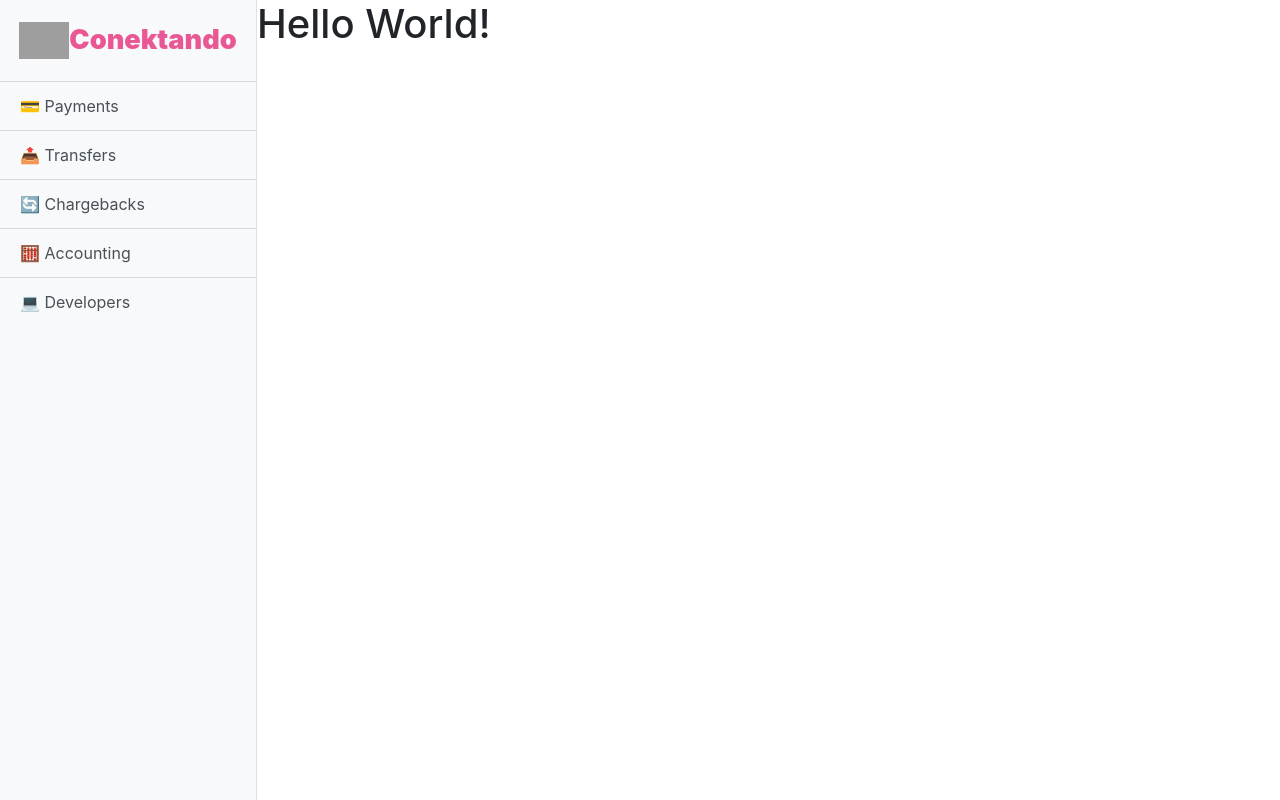
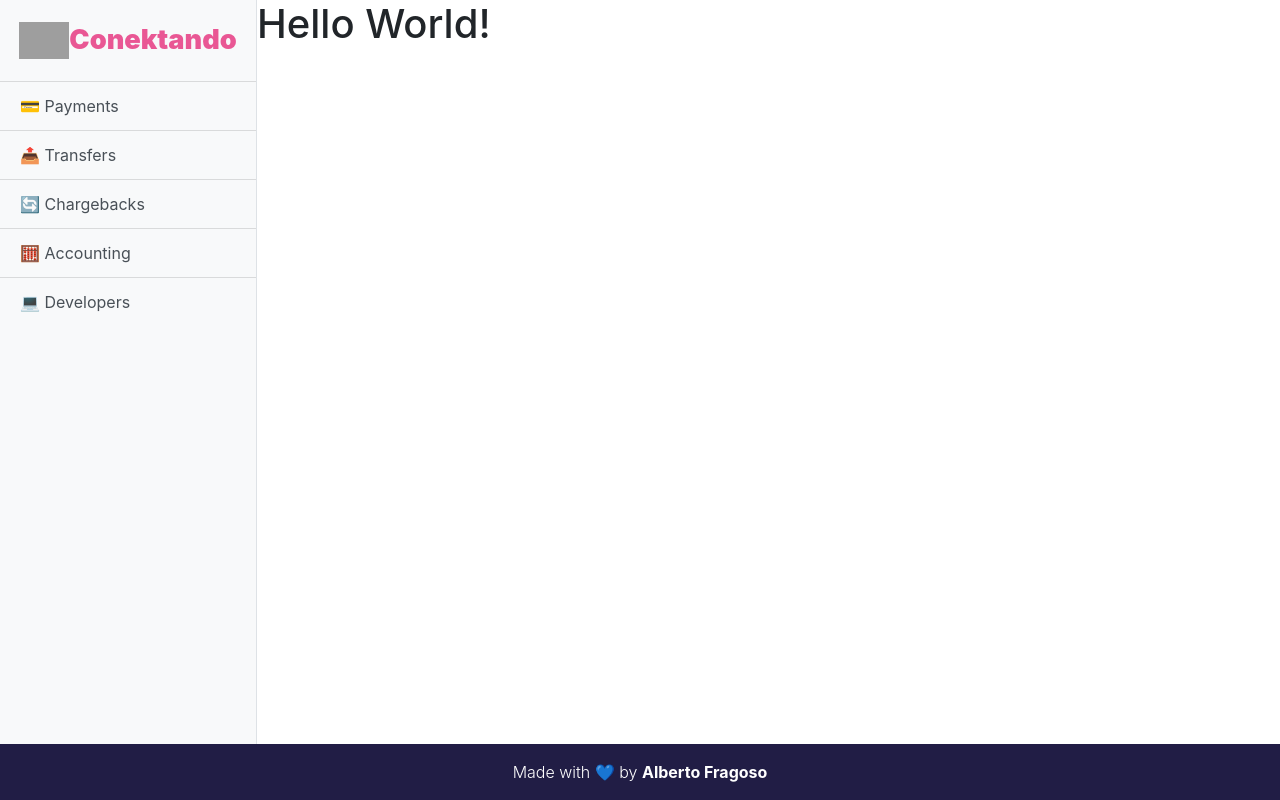
Before and after one commit to albertofragoso/admin, a React app: page / in a window 1280 px wide. Built offline with nearby package versions, Linux system fonts and the light colour scheme; grey boxes are pictures that could not be loaded.

Commit message:
Creating Footer component

```diff
--- /dev/null
+++ b/src/components/Footer.jsx
@@ -0,0 +1,11 @@
+import React from 'react'
+
+import './styles/Footer.css'
+
+const Footer = () => (
+  <div className="Footer">
+    <span className="font-weight-light">Made with 💙 by</span> <span className="font-weight-bold">Alberto Fragoso</span>
+  </div>
+)
+
+export default Footer
--- /dev/null
+++ b/src/components/styles/Footer.css
@@ -0,0 +1,12 @@
+.Footer {
+  padding: 1rem;
+  background-color: #211d45;
+  color: #FFFFFF;
+  position: fixed;
+  right: 0;
+  bottom: 0;
+  left: 0;
+  text-align: center;
+  box-sizing: border-box;
+  z-index: 1000;
+}
--- a/src/routes/App.jsx
+++ b/src/routes/App.jsx
@@ -1,10 +1,12 @@
 import React from 'react'
 import Sidebar from '../components/Sidebar'
+import Footer from '../components/Footer'
 
 const App = () => (
   <div className="d-flex">
     <Sidebar />
     <h1>Hello World!</h1>
+    <Footer />
   </div>
 )
 
```
Also changed, not shown: src/components/Sidebar.jsx (indentation only).
